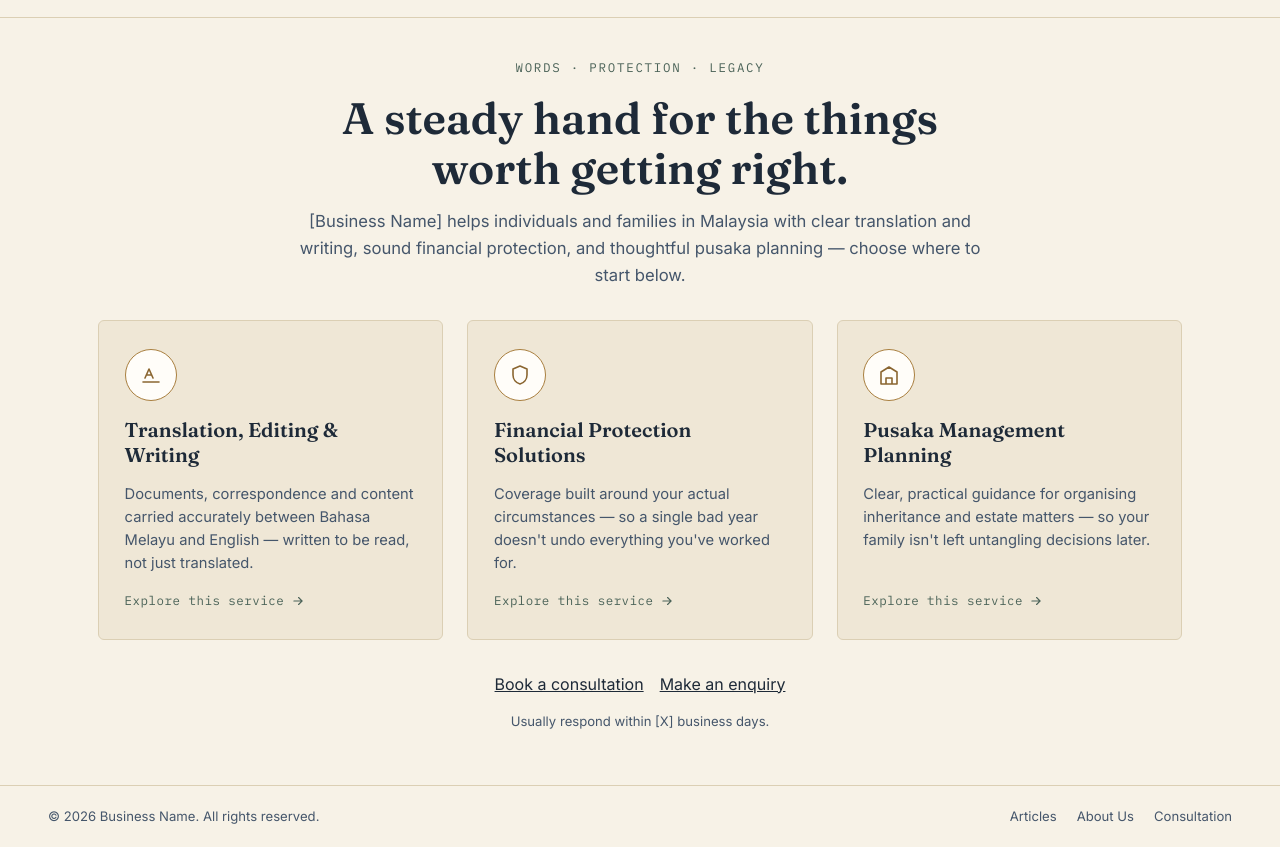
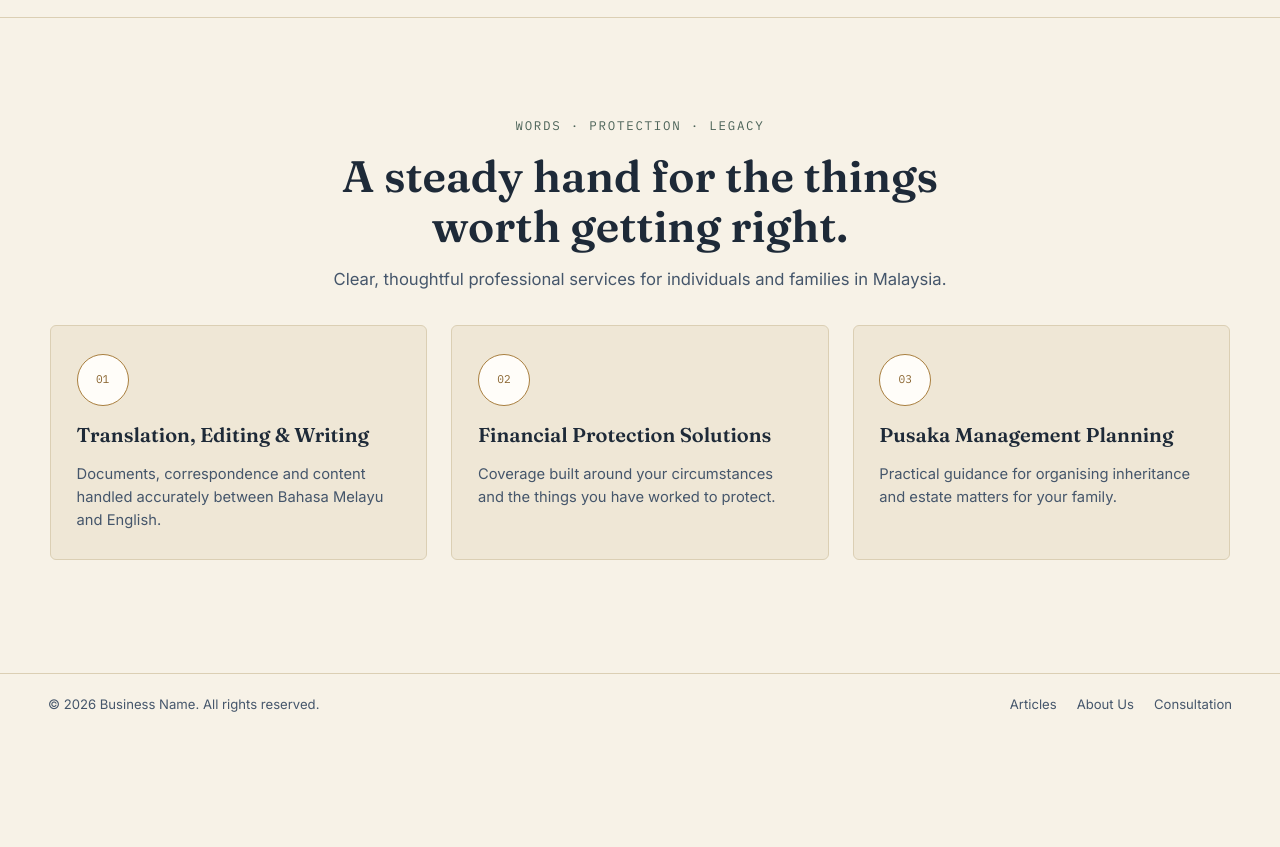
Before and after one commit to inibukunota/bussinessprofile, an Astro site: page / in a window 1280 px wide. Shown: the part 65-912 px from the top of the page. After the commit the page ends 800 px from the top, so only its background shows below. Built offline with nearby package versions, Linux system fonts and the light colour scheme; Astro itself is replaced by a stand-in of ours.

Commit message:
Rebuild Astro foundation: src/pages/index.astro

```diff
--- a/src/pages/index.astro
+++ b/src/pages/index.astro
@@ -1,93 +1,26 @@
 ---
 import BaseLayout from '../layouts/BaseLayout.astro';
-import ServiceCard from '../components/ServiceCard.astro';
-import CTA from '../components/CTA.astro';
-import { site, services } from '../config/site';
 ---
-
-<BaseLayout title={site.name} description={site.description}>
-  <div class="home-main">
-    <section class="hero">
-      <p class="eyebrow">Words &middot; Protection &middot; Legacy</p>
-      <h1>A steady hand for the things worth getting right.</h1>
-      <p>
-        {site.name} helps individuals and families in Malaysia with clear translation and writing,
-        sound financial protection, and thoughtful pusaka planning — choose where to start below.
-      </p>
-    </section>
-
-    <section class="service-grid" aria-label="Our services">
-      <ServiceCard
-        href={`/services/${services.translation.slug}`}
-        title={services.translation.label}
-        icon="translation"
-        description="Documents, correspondence and content carried accurately between Bahasa Melayu and English — written to be read, not just translated."
-      />
-      <ServiceCard
-        href={`/services/${services.protection.slug}`}
-        title={services.protection.label}
-        icon="protection"
-        description="Coverage built around your actual circumstances — so a single bad year doesn't undo everything you've worked for."
-      />
-      <ServiceCard
-        href={`/services/${services.pusaka.slug}`}
-        title={services.pusaka.label}
-        icon="pusaka"
-        description="Clear, practical guidance for organising inheritance and estate matters — so your family isn't left untangling decisions later."
-      />
-    </section>
-
-    <CTA />
-  </div>
+<BaseLayout title="Business Name" description="Professional translation, financial protection and pusaka management planning for individuals and families in Malaysia.">
+<div class="home">
+<section class="hero"><p class="eyebrow">Words · Protection · Legacy</p><h1>A steady hand for the things worth getting right.</h1><p>Clear, thoughtful professional services for individuals and families in Malaysia.</p></section>
+<section class="services" aria-label="Services">
+<a href="/services/translation-editing-writing" class="service"><span class="seal">01</span><h2>Translation, Editing &amp; Writing</h2><p>Documents, correspondence and content handled accurately between Bahasa Melayu and English.</p></a>
+<a href="/services/financial-protection" class="service"><span class="seal">02</span><h2>Financial Protection Solutions</h2><p>Coverage built around your circumstances and the things you have worked to protect.</p></a>
+<a href="/services/pusaka-management" class="service"><span class="seal">03</span><h2>Pusaka Management Planning</h2><p>Practical guidance for organising inheritance and estate matters for your family.</p></a>
+</section></div>
 </BaseLayout>
-
 <style>
-  .home-main {
-    display: flex;
-    flex-direction: column;
-    justify-content: center;
-    min-height: calc(100vh - 160px); /* roughly fills one viewport minus header/footer, per the single-viewport requirement */
-    max-width: 1180px;
-    margin: 0 auto;
-    padding: clamp(1.5rem, 4vw, 2.5rem) clamp(1.25rem, 4vw, 3rem);
-    width: 100%;
-  }
-  .hero {
-    text-align: center;
-    max-width: 44rem;
-    margin: 0 auto clamp(2rem, 4vh, 3rem);
-  }
-  .hero .eyebrow {
-    font-family: var(--font-mono);
-    font-size: 0.78rem;
-    letter-spacing: 0.14em;
-    text-transform: uppercase;
-    color: var(--sage);
-    margin: 0 0 0.9rem;
-  }
-  .hero h1 {
-    font-family: var(--font-display);
-    font-weight: 600;
-    font-size: clamp(1.9rem, 3.6vw, 2.75rem);
-    line-height: 1.15;
-    margin: 0 0 0.9rem;
-    color: var(--ink);
-  }
-  .hero p {
-    font-size: clamp(1rem, 1.3vw, 1.1rem);
-    color: var(--ink-soft);
-    line-height: 1.6;
-    margin: 0;
-  }
-  .service-grid {
-    display: grid;
-    grid-template-columns: repeat(3, 1fr);
-    gap: clamp(1rem, 2vw, 1.5rem);
-    margin-bottom: clamp(2rem, 4vh, 2.75rem);
-  }
-
-  @media (max-width: 900px) {
-    .service-grid { grid-template-columns: 1fr; }
-    .home-main { justify-content: flex-start; min-height: auto; }
-  }
+.home { width:min(1180px,calc(100% - 2 * clamp(1.25rem,4vw,3rem))); min-height:calc(100vh - 160px); margin-inline:auto; padding-block:clamp(1.5rem,4vw,2.5rem); display:flex; flex-direction:column; justify-content:center; }
+.hero { max-width:44rem; margin:0 auto clamp(2rem,4vh,3rem); text-align:center; }
+.eyebrow { margin:0 0 .9rem; color:var(--sage); font-family:var(--font-mono); font-size:.78rem; letter-spacing:.14em; text-transform:uppercase; }
+h1 { margin:0 0 .9rem; color:var(--ink); font-family:var(--font-display); font-size:clamp(1.9rem,3.6vw,2.75rem); font-weight:600; line-height:1.15; }
+.hero>p:last-child { margin:0; color:var(--ink-soft); font-size:clamp(1rem,1.3vw,1.1rem); line-height:1.6; }
+.services { display:grid; grid-template-columns:repeat(3,1fr); gap:clamp(1rem,2vw,1.5rem); }
+.service { display:flex; flex-direction:column; gap:1rem; padding:clamp(1.5rem,2.2vw,2rem) clamp(1.25rem,2vw,1.6rem); background:var(--parchment-2); border:1px solid var(--line); border-radius:var(--radius); color:var(--ink); text-decoration:none; transition:transform var(--transition),border-color var(--transition),box-shadow var(--transition); }
+.service:hover,.service:focus-visible { transform:translateY(-3px); border-color:var(--brass); box-shadow:0 10px 24px -16px rgba(30,42,56,.35); }
+.seal { width:52px; height:52px; display:grid; place-items:center; flex:0 0 auto; border:1.5px solid var(--brass); border-radius:50%; background:var(--white); color:var(--brass-dark); font-family:var(--font-mono); font-size:.7rem; }
+h2 { margin:0; font-family:var(--font-display); font-size:1.25rem; font-weight:600; line-height:1.25; }
+.service p { margin:0; color:var(--ink-soft); font-size:.92rem; line-height:1.55; }
+@media (max-width:900px) { .home { min-height:auto; justify-content:flex-start; } .services { grid-template-columns:1fr; } }
 </style>
```
